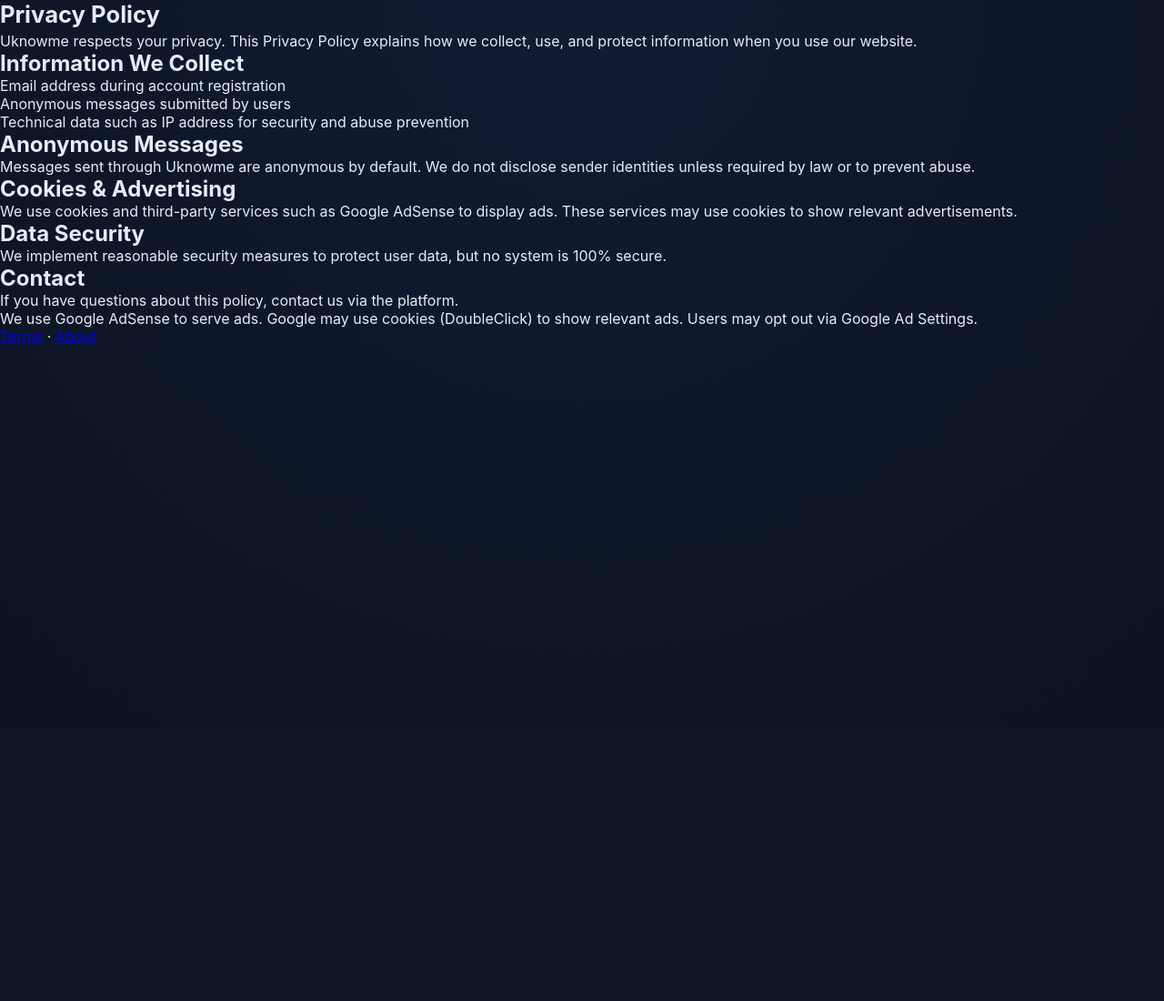
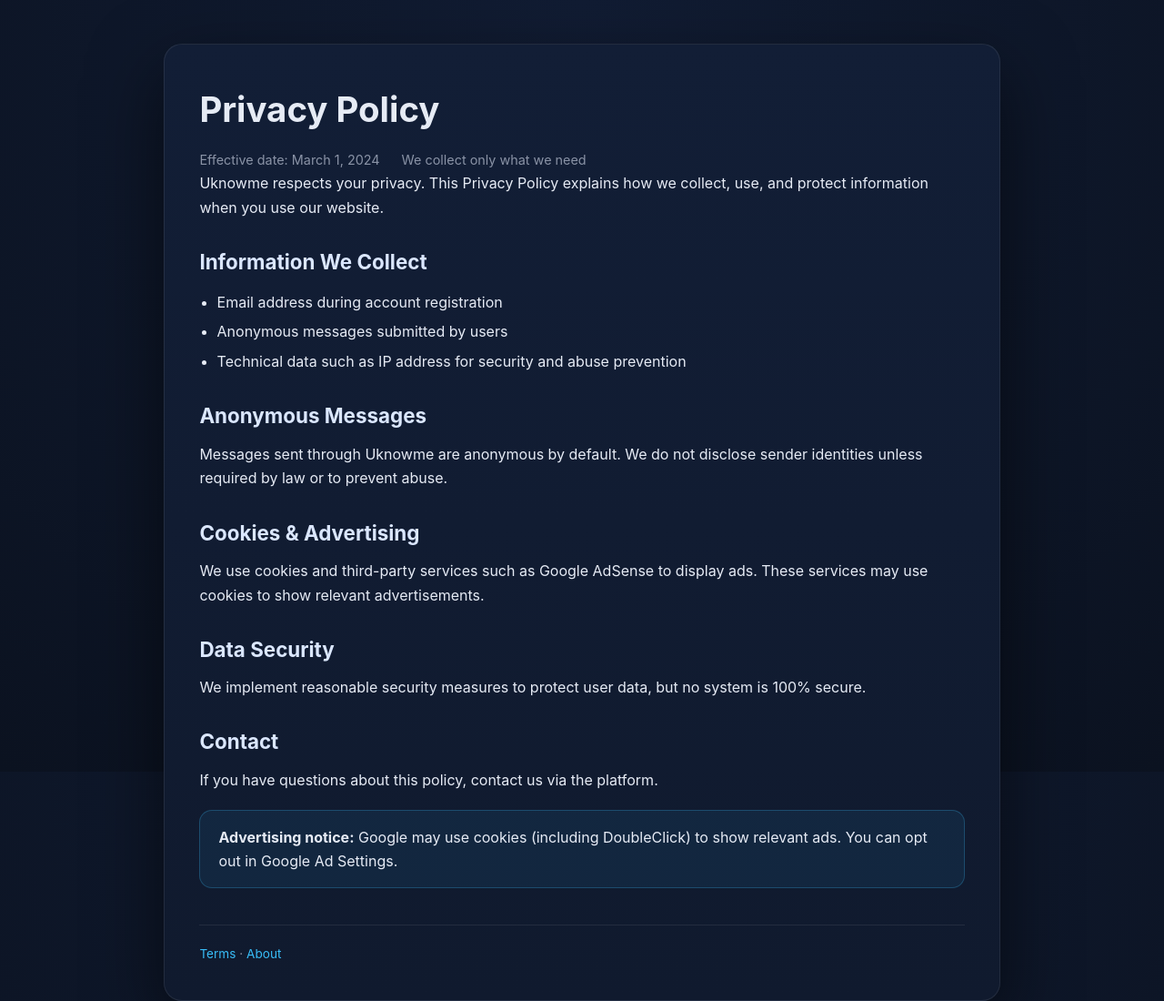
Before and after one commit to sirdavid001/Anonymous, a Flask app: page /privacy in a window 1280 px wide. Shown: the whole page at 91% size. Before the commit the page ends 378 px from the top, so only its background shows below. Run offline with Flask 3, Linux system fonts and the light colour scheme.

Commit message:
Improve legal pages and add routes

```diff
--- a/app.py
+++ b/app.py
@@ -531,6 +531,16 @@ def privacy():
     return render_template("privacy.html")
 
 
+@app.route("/about")
+def about():
+    return render_template("about.html")
+
+
+@app.route("/terms")
+def terms():
+    return render_template("terms.html")
+
+
 @app.route("/report/<int:msg_id>", methods=["POST"])
 @login_required
 def report_message(msg_id):
--- a/static/style.css
+++ b/static/style.css
@@ -39,6 +39,79 @@ html, body {
   padding: 2rem;
   border: 1px solid var(--border);
   box-shadow: 0 30px 80px rgba(0,0,0,.6);
+}
+
+/* ===== CONTENT PAGES ===== */
+.content-page,
+.legal-page {
+  width: min(920px, 92vw);
+  margin: 3rem auto;
+  padding: 2.5rem clamp(1.5rem, 3vw, 3rem);
+  background: linear-gradient(180deg, #121e36, var(--card));
+  border-radius: 20px;
+  border: 1px solid var(--border);
+  box-shadow: 0 30px 80px rgba(0,0,0,.55);
+  line-height: 1.65;
+}
+
+.content-page h1,
+.legal-page h1 {
+  font-size: clamp(1.8rem, 3vw, 2.4rem);
+  margin-bottom: .75rem;
+}
+
+.content-page h2,
+.legal-page h2 {
+  margin-top: 1.8rem;
+  margin-bottom: .6rem;
+  font-size: clamp(1.1rem, 2vw, 1.4rem);
+  color: #dbe7ff;
+}
+
+.content-page p,
+.legal-page p,
+.content-page li,
+.legal-page li {
+  color: var(--text);
+  font-size: 1rem;
+}
+
+.content-page ul,
+.legal-page ul,
+.content-page ol,
+.legal-page ol {
+  margin: .75rem 0 0 1.2rem;
+  display: grid;
+  gap: .4rem;
+}
+
+.legal-meta {
+  display: flex;
+  flex-wrap: wrap;
+  gap: .5rem 1.5rem;
+  color: var(--muted);
+  font-size: .9rem;
+}
+
+.info-card {
+  margin-top: 1.2rem;
+  padding: 1rem 1.25rem;
+  border-radius: 14px;
+  background: rgba(56, 189, 248, 0.08);
+  border: 1px solid rgba(56, 189, 248, 0.25);
+}
+
+.legal-footer {
+  margin-top: 2.5rem;
+  border-top: 1px solid var(--border);
+  padding-top: 1.2rem;
+  color: var(--muted);
+  font-size: .85rem;
+}
+
+.legal-footer a {
+  color: var(--accent);
+  text-decoration: none;
 }
 
 /* ===== TYPOGRAPHY ===== */
--- a/templates/privacy.html
+++ b/templates/privacy.html
@@ -9,6 +9,10 @@
 <body>
 <main class="legal-page">
   <h1>Privacy Policy</h1>
+  <div class="legal-meta">
+    <span>Effective date: March 1, 2024</span>
+    <span>We collect only what we need</span>
+  </div>
 
   <p>
     Uknowme respects your privacy. This Privacy Policy explains how we collect,
@@ -45,13 +49,12 @@
     If you have questions about this policy, contact us via the platform.
   </p>
 
-  <p>
-We use Google AdSense to serve ads.
-Google may use cookies (DoubleClick) to show relevant ads.
-Users may opt out via Google Ad Settings.
-</p>
+  <div class="info-card">
+    <strong>Advertising notice:</strong> Google may use cookies (including
+    DoubleClick) to show relevant ads. You can opt out in Google Ad Settings.
+  </div>
 
-  <footer>
+  <footer class="legal-footer">
     <a href="/terms">Terms</a> ·
     <a href="/about">About</a>
   </footer>
```
Also changed, not shown: templates/about.html (+10 -1 lines), templates/terms.html (+13 -2 lines).
